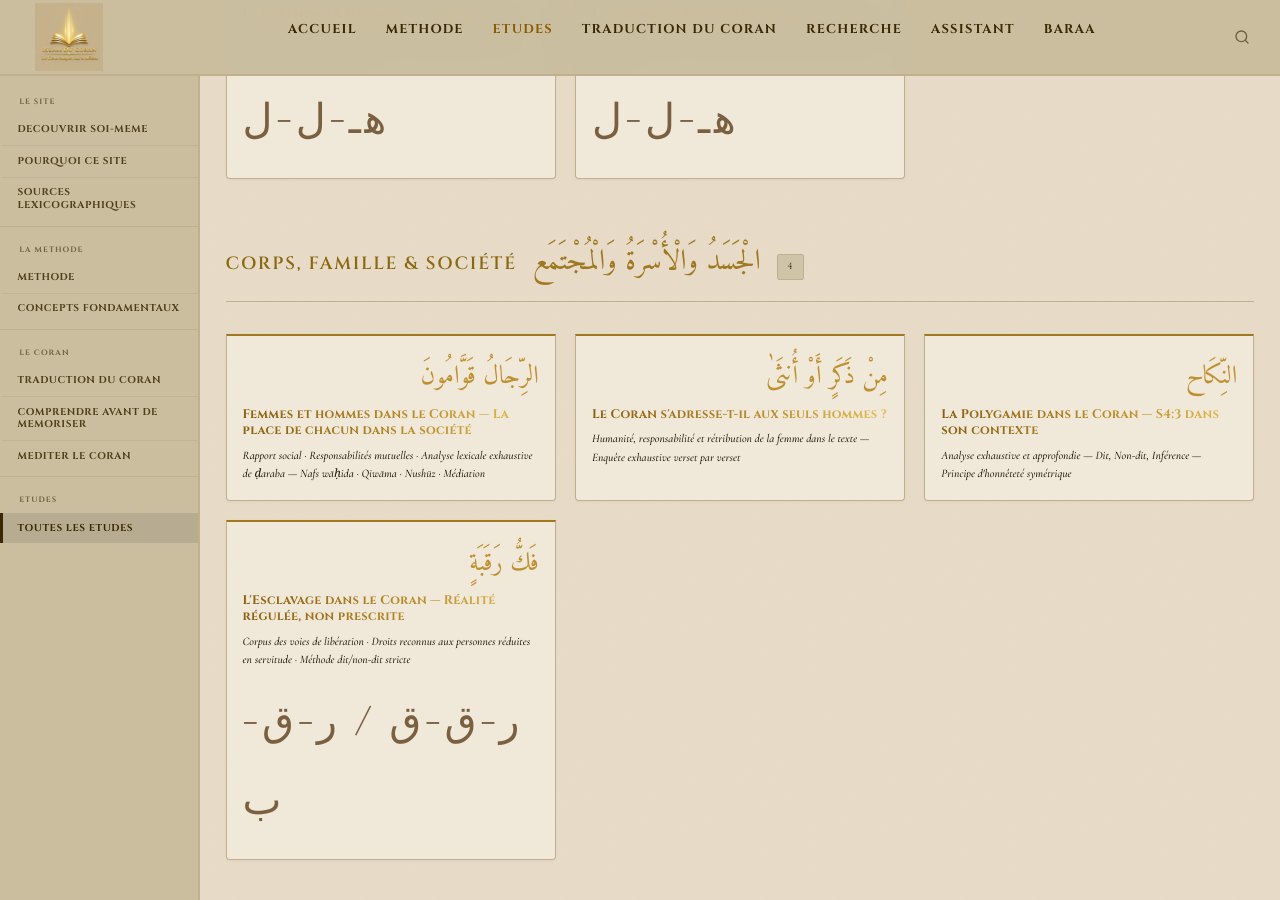
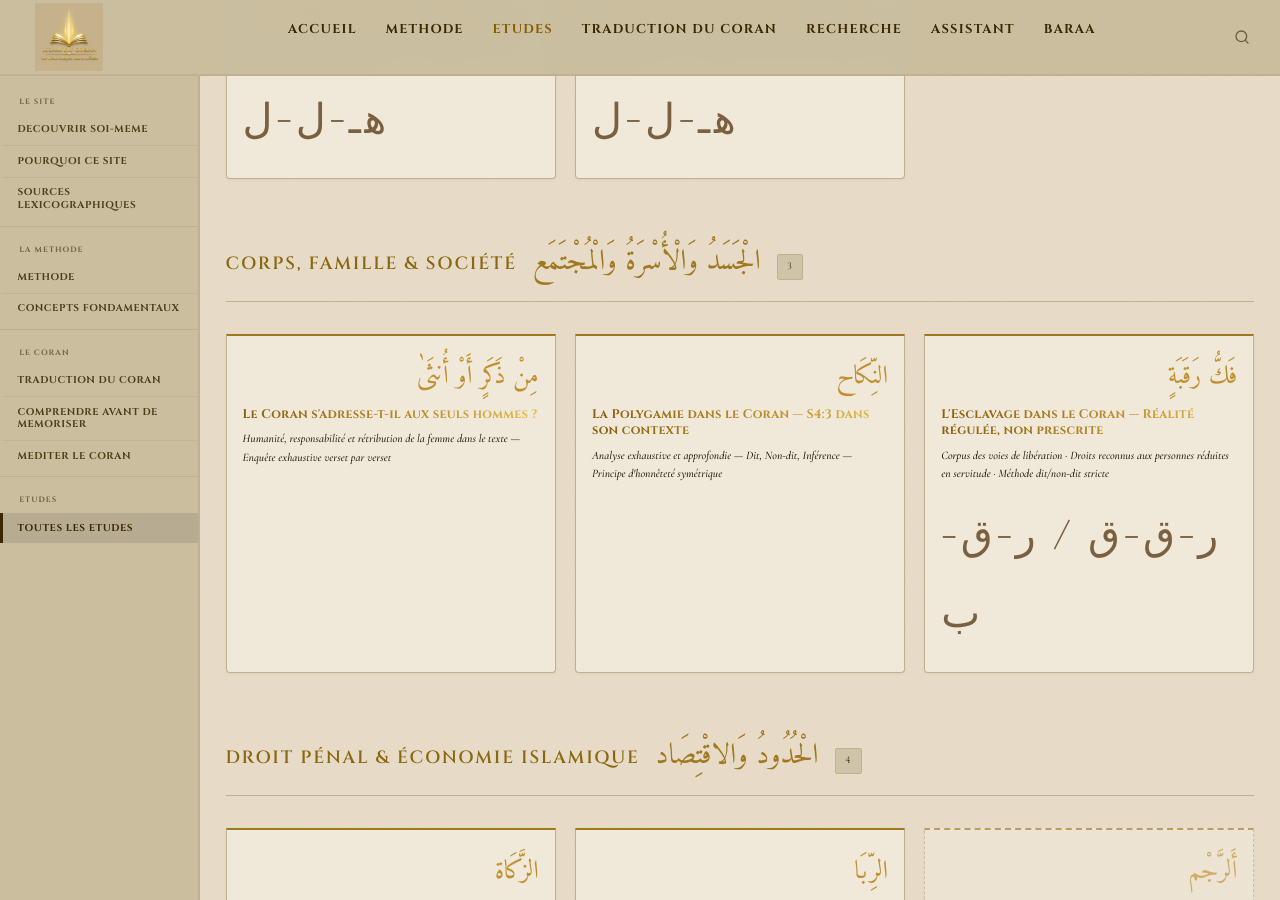
Before and after one commit to Makhuwcoder/islamducoran, a Jekyll site: the page built from etudes/index.md, in a window 1280 px wide and 900 px high, scrolled down 1353 px. Built offline with Jekyll 4.4.1, drawn with Linux system fonts in a browser that asks for light colours; comment, search, counter and statistics services are not loaded; some of the changed lines change nothing that is shown.

Commit message:
Ordre: femmes-hommes → Corps, Famille & Société #4

```diff
--- a/_etudes/femmes-hommes.md
+++ b/_etudes/femmes-hommes.md
@@ -3,8 +3,8 @@
 title: "Femmes et hommes dans le Coran — La place de chacun dans la société"
 subtitle: "Rapport social · Responsabilités mutuelles · Analyse lexicale exhaustive de ḍaraba — Nafs wāḥida · Qiwāma · Nushūz · Médiation"
 categorie: "Corps, Famille & Société"
-categorie_slug: "societe"
-order: 430
+categorie_slug: "famille"
+order: 4
 racine_ar: "الرِّجَالُ قَوَّامُونَ"
 date: 2026-04-19
 description: "Étude exhaustive. Nafs wāḥida (S4:1, S7:189, S6:98, S39:6) — aucun sexe assigné. S33:35 : dix paires. S2:228 : darajah positionnelle dans le cadre du ṭalāq. S4:34 : qiwāma conditionnelle, analyse lexicale complète de ḍ-r-b, wa-ḍribūhunna. S4:35 : médiation bilatérale."
```
